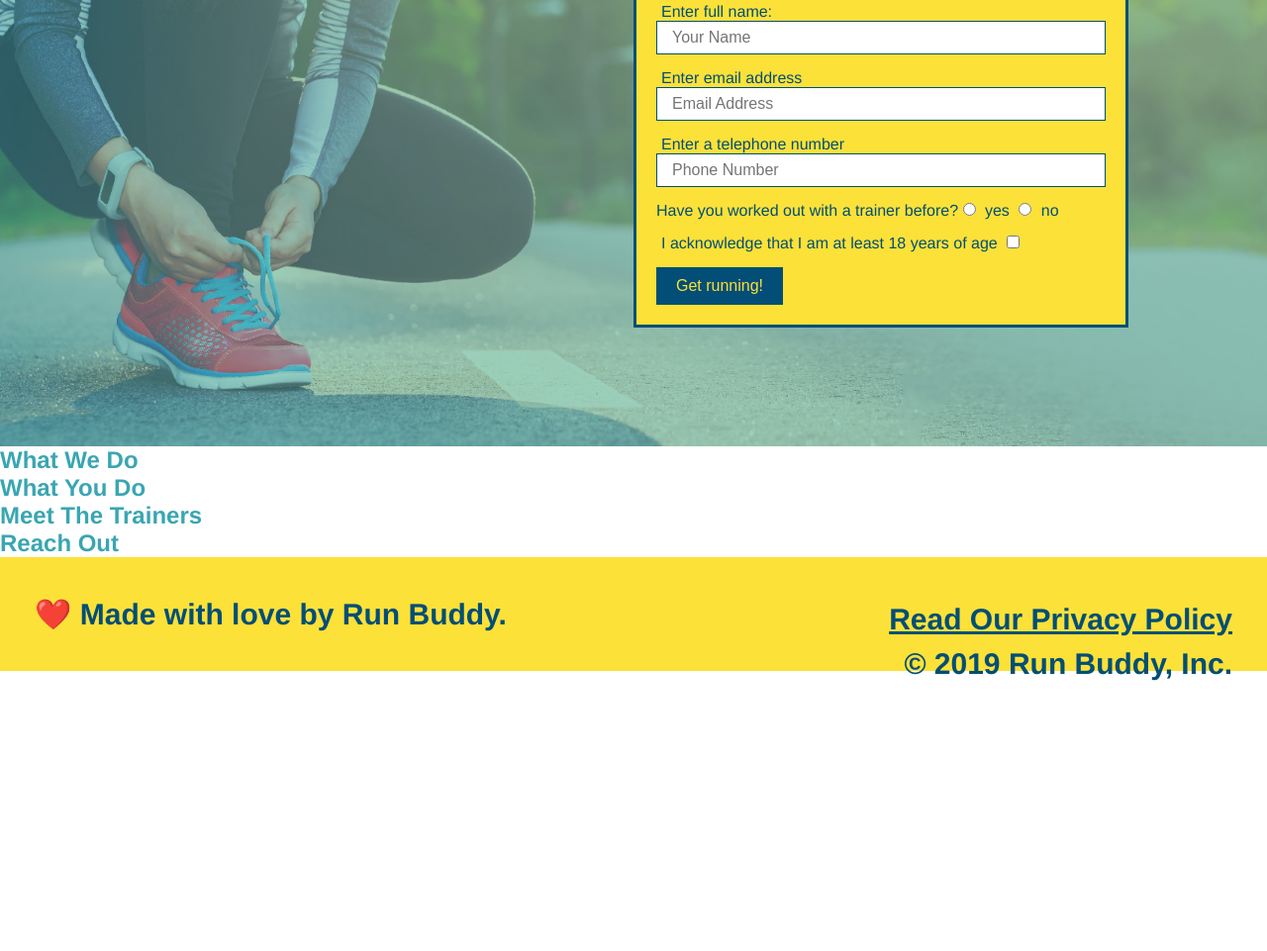
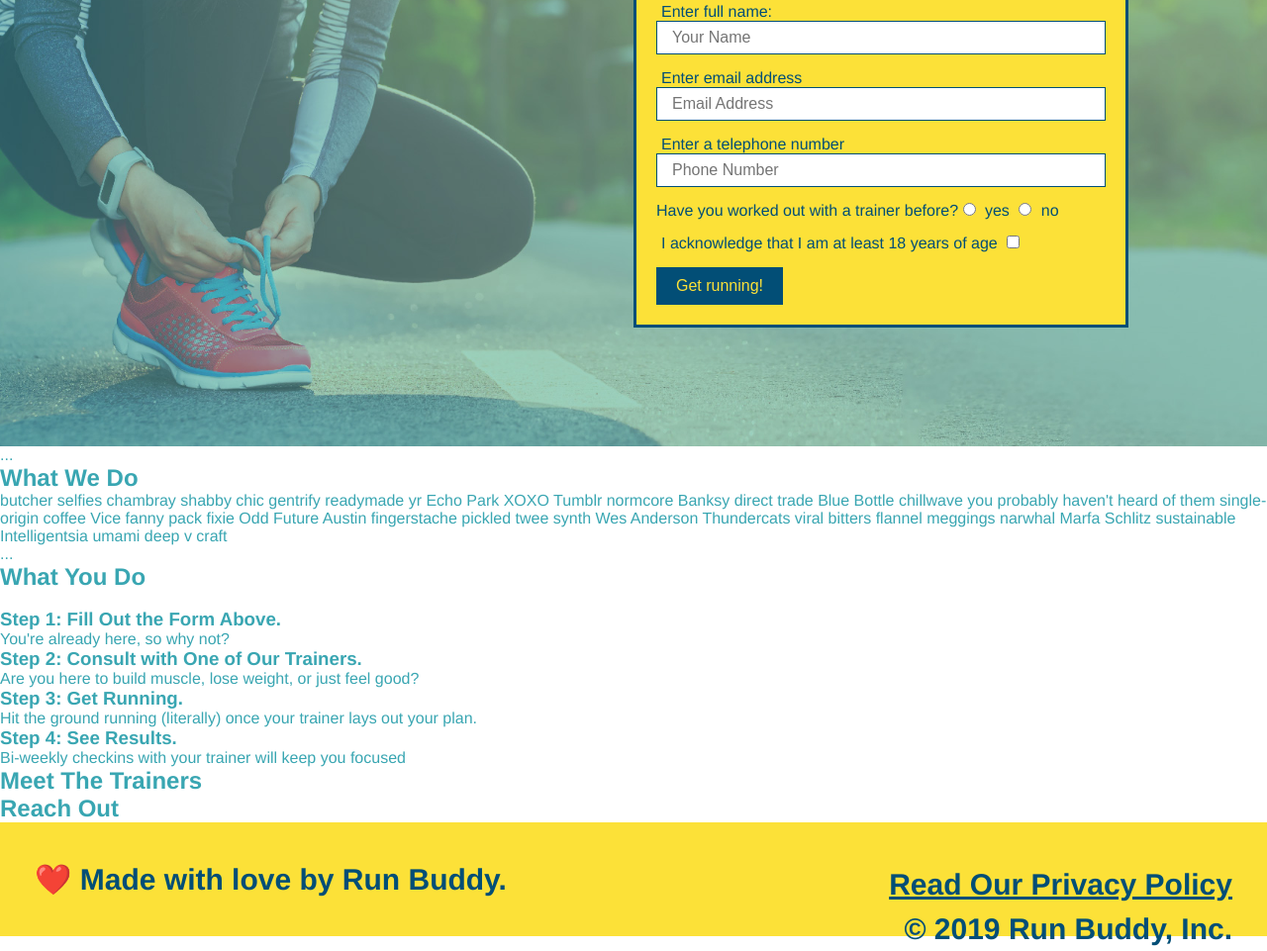
Before and after one commit to JoeRasha/run-buddy, a plain HTML site: page index.html in a window 1280 px wide. Shown: the part 231-1192 px from the top of the page at 99% size. Before the commit the page ends 924 px from the top, so only its background shows below. Drawn offline with Linux system fonts and the light colour scheme; files whose address does not match are found by name.

Commit message:
Update index.html

```diff
--- a/index.html
+++ b/index.html
@@ -74,13 +74,44 @@
   </section>
 
 <!-- "What we do" section -->
+<section id="what-we-do">
+  ...
+</section>
+
 <section>
     <h2> What We Do</h2>
+    <p>
+        butcher selfies chambray shabby chic gentrify readymade yr Echo Park XOXO Tumblr normcore Banksy direct trade Blue Bottle chillwave you probably haven't heard of them single-origin coffee Vice fanny pack fixie Odd Future Austin fingerstache pickled twee synth Wes Anderson Thundercats viral bitters flannel meggings narwhal Marfa Schlitz sustainable Intelligentsia umami deep v craft
+    </p>
 </section>
 
 <!-- "what you do" section -->
+<section id="what-you-do">
+    ...
+</section>
+
 <section>
 <h2>What You Do</h2>
+
+<div>
+    <!--insert this img element-->
+<img src="/Users/joerasha/Desktop/projects/run-buddy/images/01-04-svgs/step-1.svg" alt=""/>
+<h3>Step 1: Fill Out the Form Above.</h3>
+    <p>You're already here, so why not?</p>
+    </div>
+    <h3>Step 2: Consult with One of Our Trainers.</h3>
+    <p>Are you here to build muscle, lose weight, or just feel good?</p>
+</div>
+
+<div>
+    <h3>Step 3: Get Running.</h3>
+    <p>Hit the ground running (literally) once your trainer lays out your plan.</p>
+</div>
+
+<div>
+    <h3>Step 4: See Results.</h3>
+    <p>Bi-weekly checkins with your trainer will keep you focused</p>
+</div>
 </section>
 
 <!-- "meet the trainers" section -->
```
